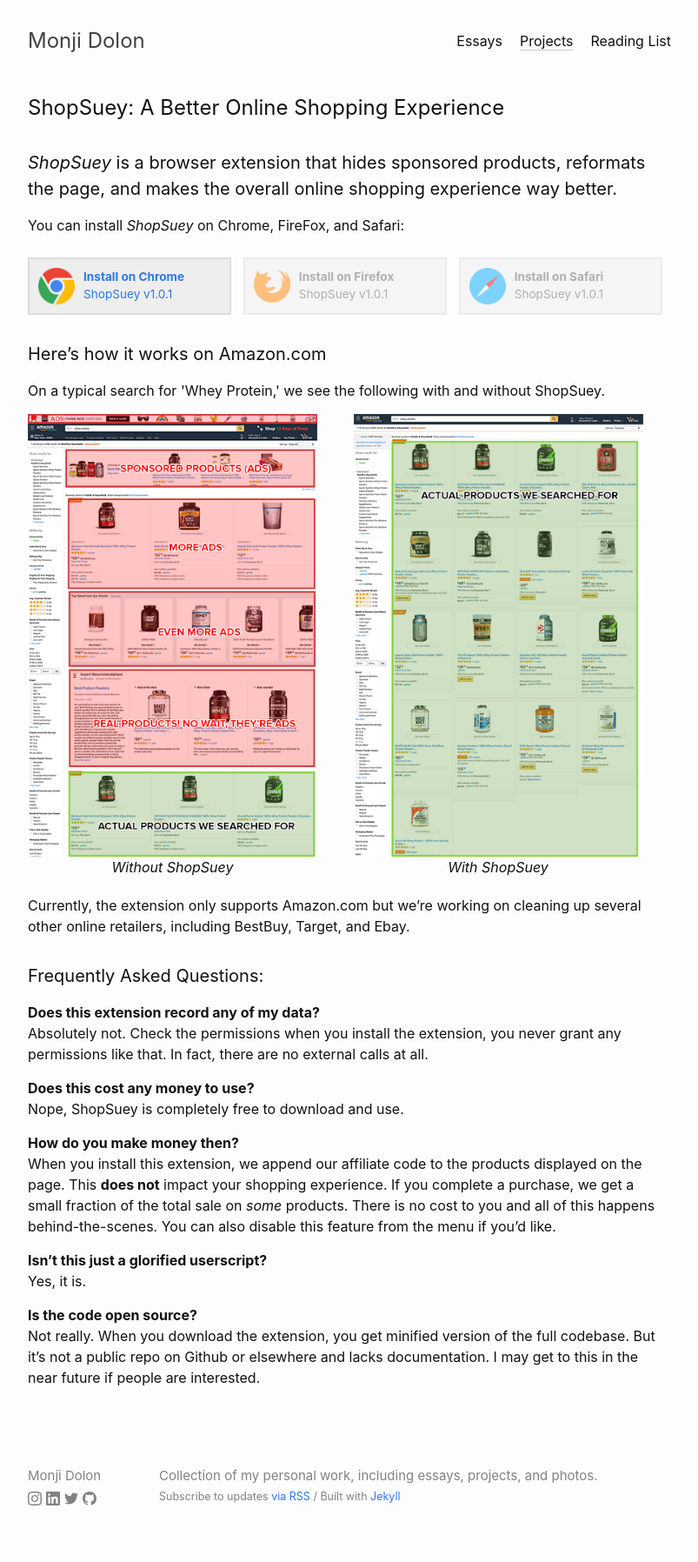
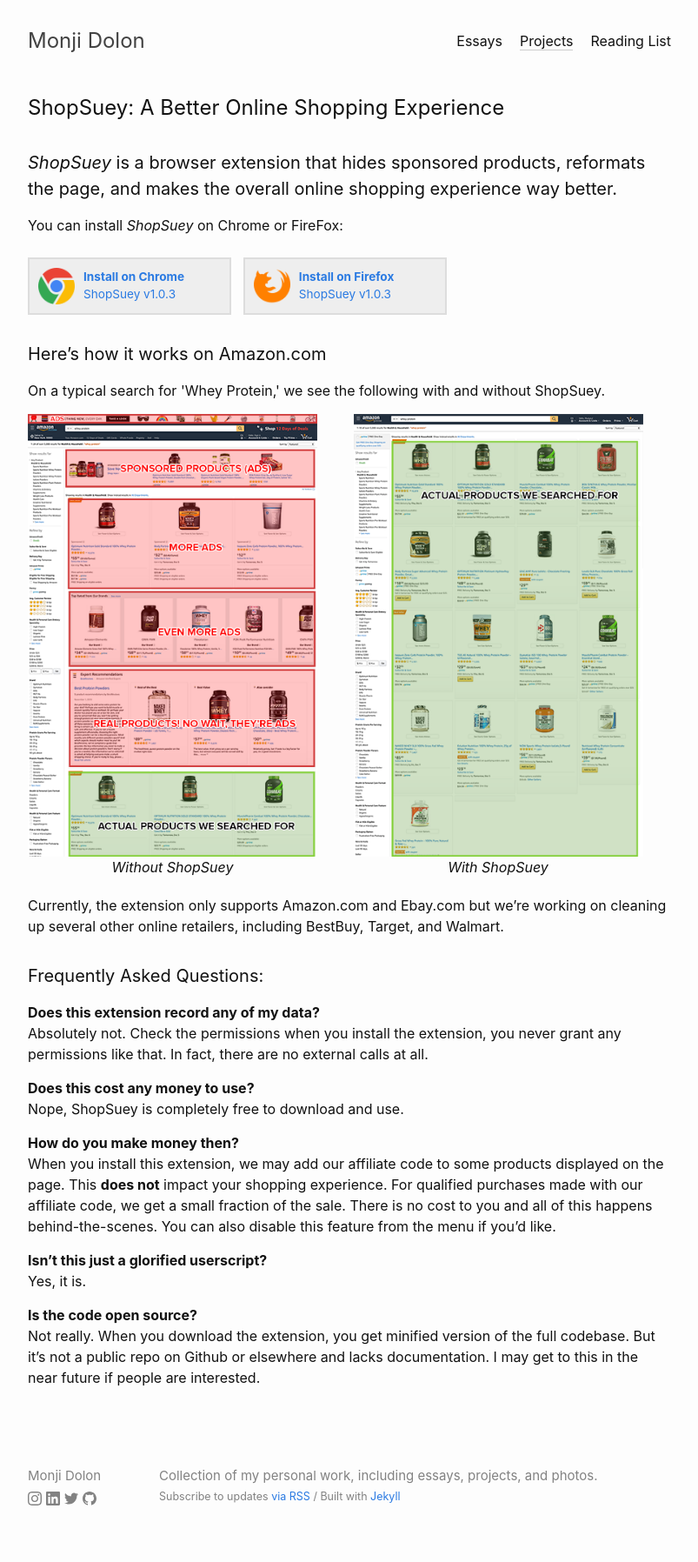
Before and after one commit to mdolon/mdolon-dot-com, a Jekyll site: the page built from _posts/2018-12-04-shopsuey.md, in a window 1280 px wide. Shown: the whole page at 87% size, without its empty margins (238-1041 px from the left). Built offline with Jekyll 4.4.1, drawn with Linux system fonts in a browser that asks for light colours.

Commit message:
Add link for Firefox

```diff
--- a/_posts/2018-12-04-shopsuey.md
+++ b/_posts/2018-12-04-shopsuey.md
@@ -9,23 +9,18 @@ categories: projects
 
 <h4 class="subtitle"><em>ShopSuey</em> is a browser extension that hides sponsored products, reformats the page, and makes the overall online shopping experience way better.</h4>
 
-You can install *ShopSuey* on Chrome, FireFox, and Safari:
+You can install *ShopSuey* on Chrome or FireFox:
 
 <div class="download-buttons">
   <a href="https://chrome.google.com/webstore/detail/shopsuey-better-online-sh/epkdmppogcepckfgkbcphhagiiieafjk" class="button download-button">
     <img src="{{ site.url }}/assets/img/chrome.png" alt="Chrome"/>
     <strong>Install on Chrome</strong>
-    <span>ShopSuey v1.0.1</span>
+    <span>ShopSuey v1.0.3</span>
   </a>
-  <a href="#" class="button download-button disabled">
+  <a href="https://addons.mozilla.org/en-US/firefox/addon/shopsuey/" class="button download-button">
     <img src="{{ site.url }}/assets/img/firefox.png" alt="Firefox"/>
     <strong>Install on Firefox</strong>
-    <span>ShopSuey v1.0.1</span>
-  </a>
-  <a href="#" class="button download-button disabled">
-    <img src="{{ site.url }}/assets/img/safari.png" alt="Safari"/>
-    <strong>Install on Safari</strong>
-    <span>ShopSuey v1.0.1</span>
+    <span>ShopSuey v1.0.3</span>
   </a>
 </div>
 
@@ -45,8 +40,8 @@ You can install *ShopSuey* on Chrome, FireFox, and Safari:
   </div>
 </div>
 
-Currently, the extension only supports Amazon.com but we're working on cleaning up
-several other online retailers, including BestBuy, Target, and Ebay.
+Currently, the extension only supports Amazon.com and Ebay.com but we're working on cleaning up
+several other online retailers, including BestBuy, Target, and Walmart.
 
 <div class="spacer" />
 
@@ -60,10 +55,10 @@ permissions like that. In fact, there are no external calls at all.
 Nope, ShopSuey is completely free to download and use.
 
 **How do you make money then?** <br />
-When you install this extension, we append our affiliate code to the products displayed on the page.
-This **does not** impact your shopping experience. If you complete a purchase, we get a
-small fraction of the total sale on _some_ products. There is no cost to you and all of this
-happens behind-the-scenes. You can also disable this feature from the menu if you'd like.
+When you install this extension, we may add our affiliate code to some products displayed
+on the page. This **does not** impact your shopping experience. For qualified purchases made
+with our affiliate code, we get a small fraction of the sale. There is no cost to you and all
+of this happens behind-the-scenes. You can also disable this feature from the menu if you'd like.
 
 **Isn't this just a glorified userscript?** <br />
 Yes, it is.
```
